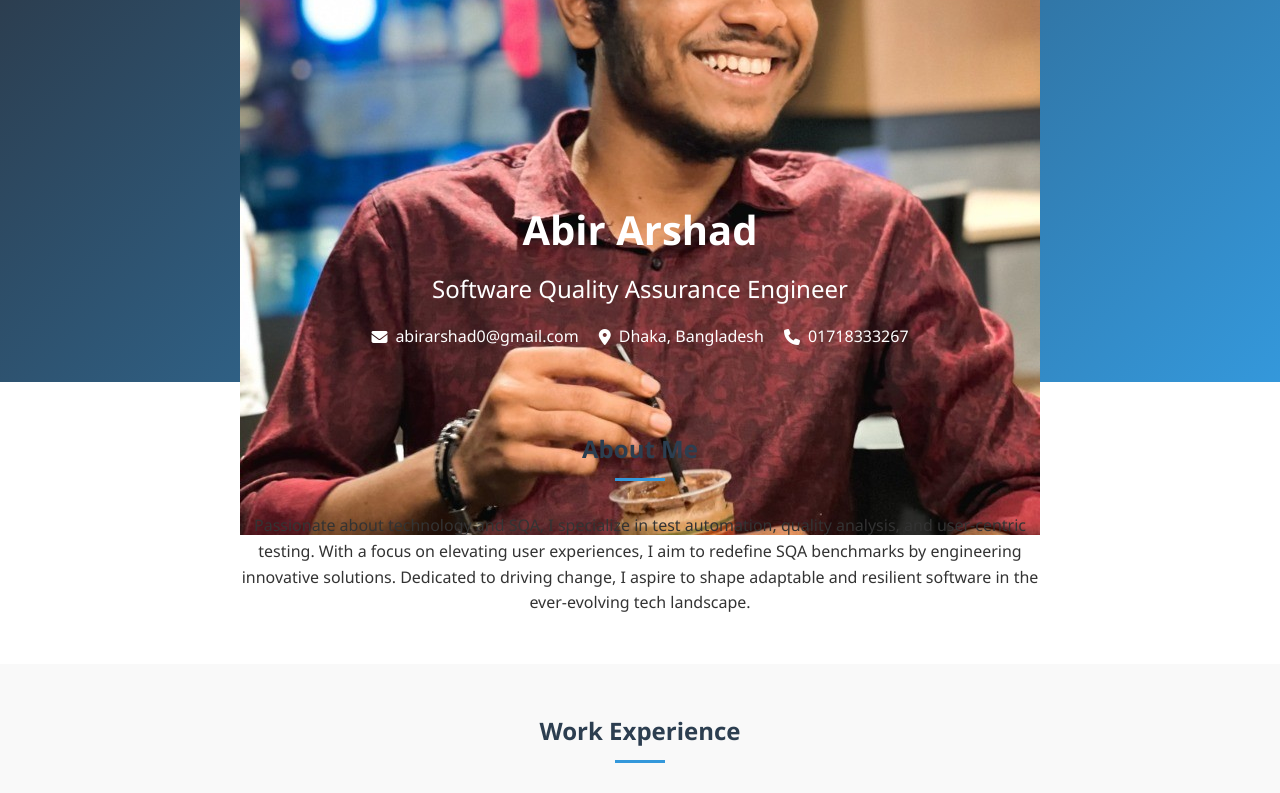
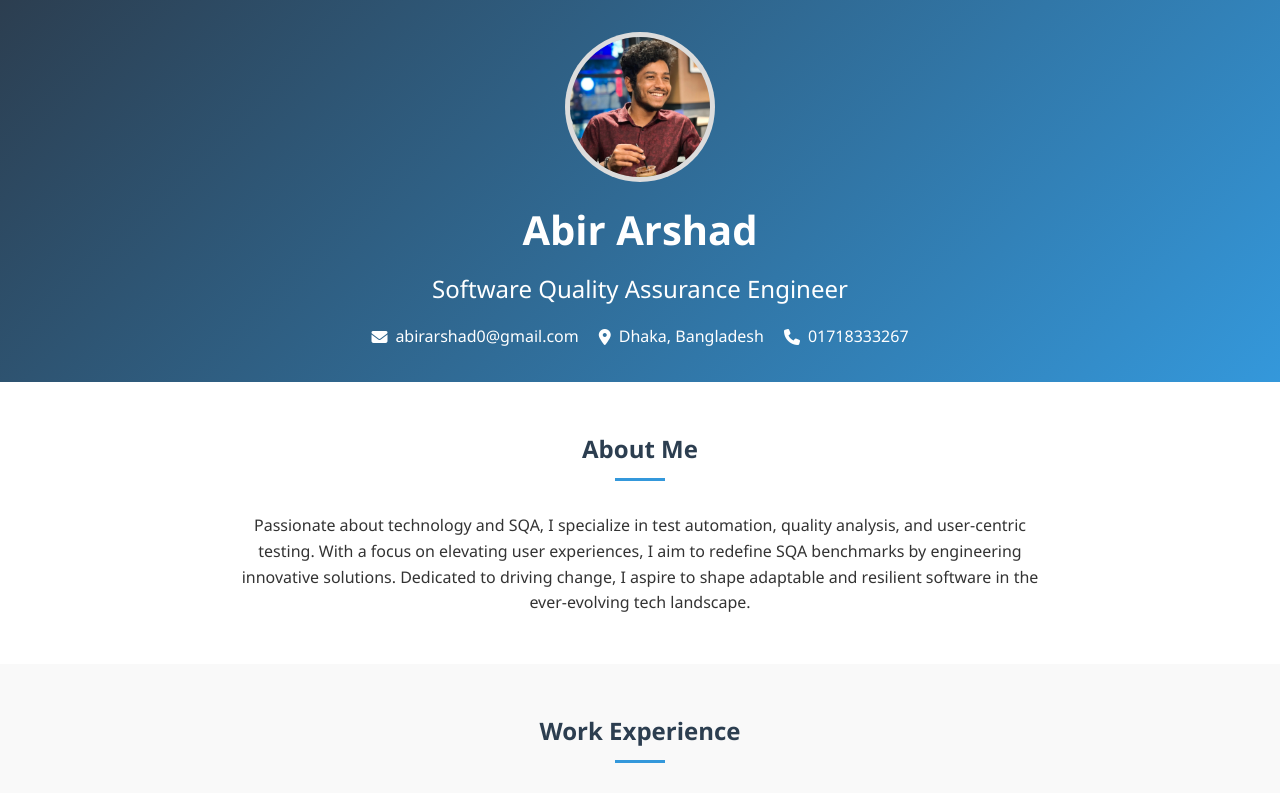
Before and after one commit to abir267/abir267.github.io, a plain HTML site: page index.html in a window 1280 px wide. Shown: the top 793 px of the page. Drawn offline with Linux system fonts and the light colour scheme.

Commit message:
Update index.html

```diff
--- a/index.html
+++ b/index.html
@@ -49,15 +49,14 @@
             border-radius: 50%;
             border: 5px solid rgba(255, 255, 255, 0.3);
             margin: 0 auto 1rem;
+            overflow: hidden;
             background-color: #ccc;
-            display: flex;
-            align-items: center;
-            justify-content: center;
         }
 
-        .profile-img i {
-            font-size: 4rem;
-            color: white;
+        .profile-img img {
+            width: 100%;
+            height: 100%;
+            object-fit: cover;
         }
 
         header h1 {
@@ -346,8 +345,7 @@
     <header>
         <div class="container">
             <div class="profile-img">
-
-                <i class="fas fa-user"><img src="1683451960668.jpg" alt="Abir Arshad"></i>
+                <img src="1683451960668.jpg" alt="Abir Arshad">
             </div>
             <h1>Abir Arshad</h1>
             <h2>Software Quality Assurance Engineer</h2>
```
